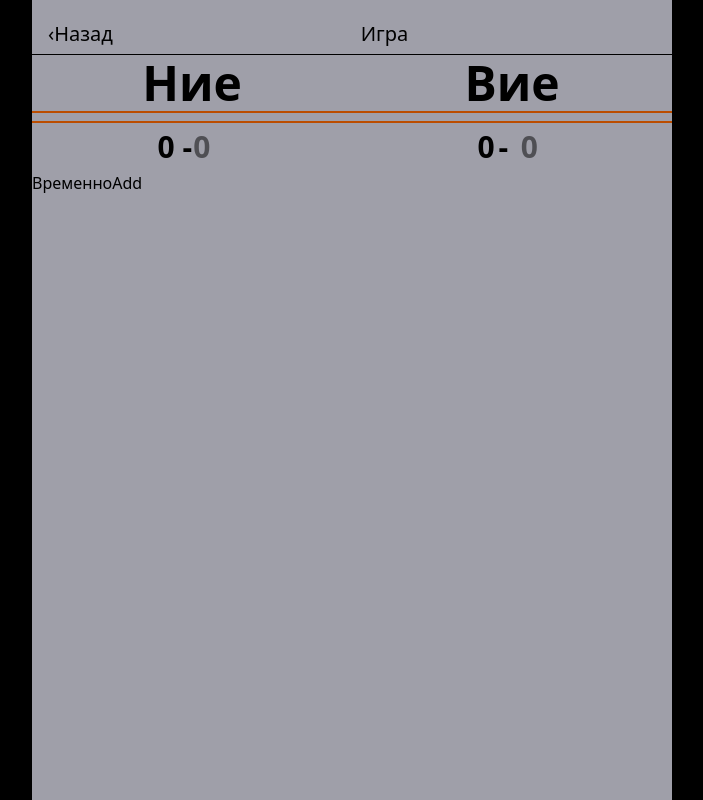
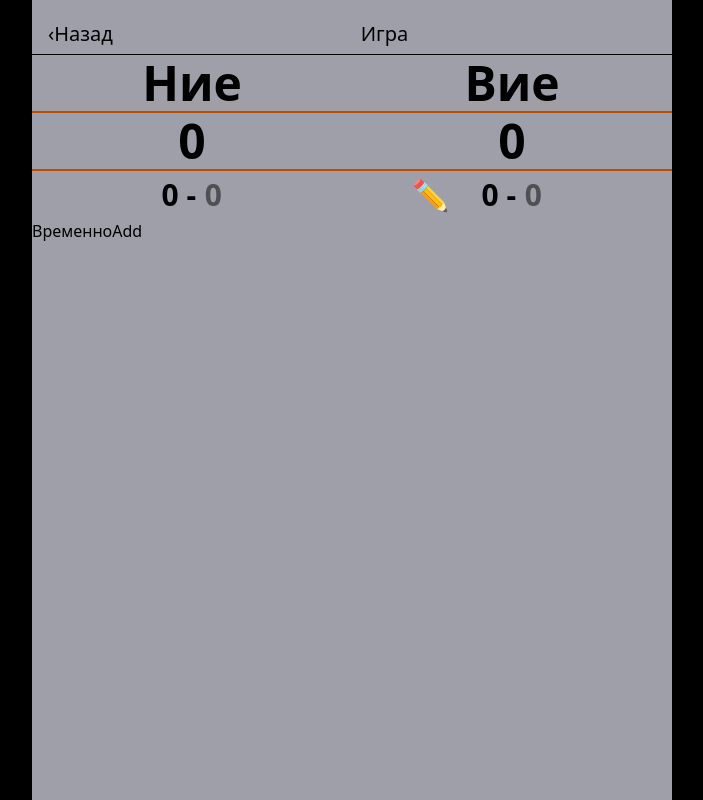
Before and after one commit to petko-todorov/belot-scorer, a React (Vite) app: page /game/1 in a window 1280 px wide. Shown: the whole page, without its empty margins (288-991 px from the left). Built offline with nearby package versions, Linux system fonts and the light colour scheme.

Commit message:
Update score display and input handling

```diff
--- a/src/pages/CurrentGame.jsx
+++ b/src/pages/CurrentGame.jsx
@@ -29,6 +29,7 @@ const CurrentGame = () => {
         const us = Number(inputUs) || 0;
         const them = Number(inputThem) || 0;
 
+        if (!us && !them) return;
         setGame((prev) => {
             const updatedGame = {
                 ...prev,
@@ -78,8 +79,8 @@ const CurrentGame = () => {
             </div>
             <hr className="max-w-screen border-t-2 border-amber-700" />
             <div className="grid grid-cols-2 items-center text-5xl py-1 font-semibold">
-                <h1 className="text-center">{game.totalUs}</h1>
-                <h1 className="text-center">{game.totalThem}</h1>
+                <h1 className="text-center">{game.gamesWonUs}</h1>
+                <h1 className="text-center">{game.gamesWonThem}</h1>
             </div>
             <hr className="max-w-screen border-t-2 border-amber-700" />
             {roundsWithTotals.map((round, index) => (
@@ -96,25 +97,30 @@ const CurrentGame = () => {
                 </div>
             ))}
             <div className="grid grid-cols-2 items-center text-3xl py-1.5 font-bold">
-                <div className="text-center">
+                <div className="text-center pl-2">
                     <span>{totalUs}</span>
                     <span> -</span>
                     <input
-                        type="number"
+                        type="text"
                         value={inputUs}
                         onChange={(e) => setInputUs(e.target.value)}
                         placeholder="0"
                         className="w-[2ch] text-center inline-block"
                     />
                 </div>
-
-                <div className="flex justify-center items-center gap-1">
+                <button
+                    onClick={() => handleEditScore('us')}
+                    className="absolute left-174 p-1"
+                >
+                    ✏️
+                </button>
+                <div className="text-center pl-2">
                     <span>{totalThem}</span>
-                    <span>-</span>
+                    <span> -</span>
                     <input
                         type="text"
-                        value={inputThem}
-                        onChange={(e) => setInputThem(e.target.value)}
+                        value={inputUs}
+                        onChange={(e) => setInputUs(e.target.value)}
                         placeholder="0"
                         className="w-[2ch] text-center inline-block"
                     />
```
